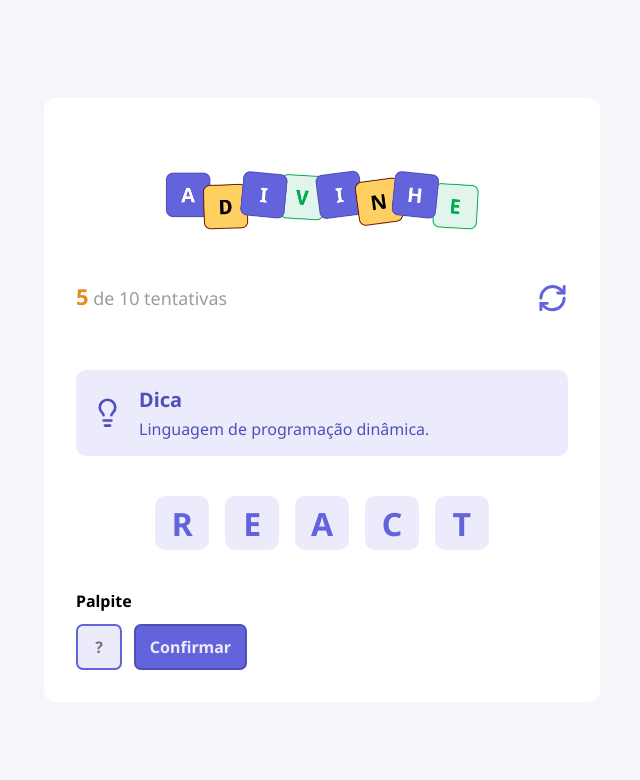
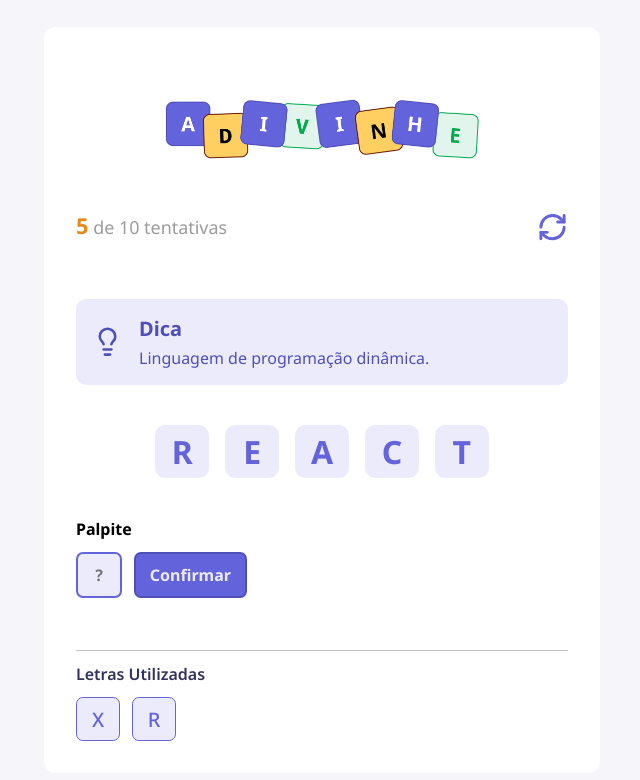
Before and after one commit to LeonelSalgueiro/classroom, a React (Vite) app: page / in a window 1280 px wide. Shown: the top 780 px of the page, without its empty margins (318-958 px from the left). Built offline with nearby package versions, Linux system fonts and the light colour scheme.

Commit message:
footer init

```diff
--- a/src/App.tsx
+++ b/src/App.tsx
@@ -5,6 +5,7 @@ import { Tip } from "./components/Tip"
 import { Letter } from "./components/Letter"
 import { Input } from "./components/Input"
 import { Button } from "./components/Button"
+import { LettersUsed } from "./components/LettersUsed"
 
 
 export function App(){
@@ -33,6 +34,8 @@ export function App(){
           <Input autoFocus maxLength={1} placeholder="?" />
           <Button title="Confirmar" />
         </div>
+
+        <LettersUsed />
       </main>
     </div>
 
--- a/src/components/Letter/index.tsx
+++ b/src/components/Letter/index.tsx
@@ -3,9 +3,16 @@ import styles from "./style.module.css"
 
 type Props= {
   value?: string;
+  size?: "default" | "small"
 }
-export function Letter({ value = "" }: Props ){
-  return <div className={styles.letter}>
-    <span>{value}</span>
-  </div>
+export function Letter({ value = "", size = "default" }: Props ){
+  return (
+    <div
+    className={`
+    ${styles.letter}
+    ${size === "small" && styles.letter_small}`}
+    >
+       <span>{value}</span>
+    </div>
+ )
 }
--- a/src/components/Letter/style.module.css
+++ b/src/components/Letter/style.module.css
@@ -14,3 +14,12 @@
   align-items: center;
   justify-content: center;
 }
+
+.letter_small {
+  width: 2.75rem;
+  height: 2.75rem;
+  border-radius: 0.43rem;
+  font-size: 1.25rem;
+  font-weight: 500;
+  border: 1px solid #6363db;
+}
--- /dev/null
+++ b/src/components/LettersUsed/index.tsx
@@ -0,0 +1,17 @@
+import styles from "./style.module.css"
+import { Letter } from "../Letter"
+
+
+
+export function LettersUsed(){
+  return (
+    <div className={styles.letters_used}>
+       <h5>Letras Utilizadas</h5>
+
+       <div>
+        <Letter value="x" size="small" />
+        <Letter value="r" size="small" />
+       </div>
+    </div>
+  )
+}
--- /dev/null
+++ b/src/components/LettersUsed/style.module.css
@@ -0,0 +1,18 @@
+.letters_used {
+  width: 100%;
+  margin-top: 3.25rem;
+  border-top: 1px solid #c3c3c3;
+}
+
+.letters_used > h5 {
+  color: #32325f;
+  font-size: 1rem;
+  font-weight: 600;
+  margin: 0.75rem 0;
+}
+
+.letters_used > div {
+  display: flex;
+  gap: 0.75rem;
+  flex-wrap: wrap;
+}
```
